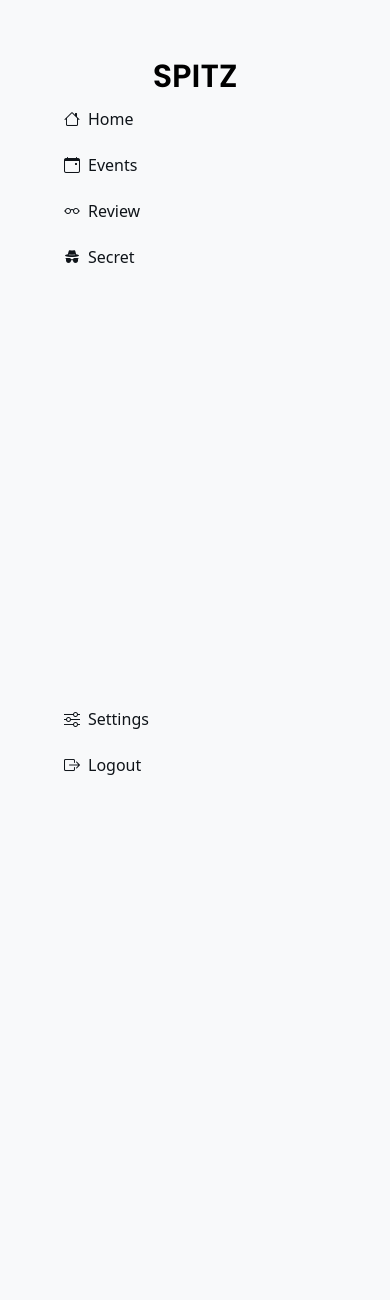
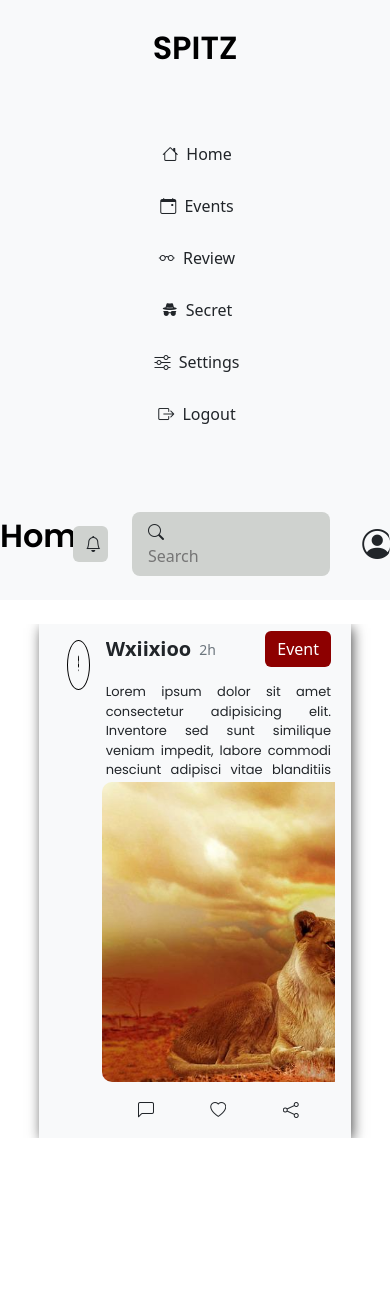
Before and after one commit to Echezonac/spitz-official, a Django app: page / in a window 390 px wide; the page is wider, and only the part inside the window is pictured. Shown: the top 1300 px of that part. After the commit the page ends 1138 px from the top of that part, so only its background shows below. Run offline with Django 4.2, Linux system fonts and the light colour scheme.

Commit message:
complete landing page 25%

```diff
--- a/home_app/urls.py
+++ b/home_app/urls.py
@@ -3,4 +3,5 @@ from home_app import views
 
 urlpatterns = [
     path('', views.home,name='home_page'),
+    path('spitz/',views.detail_spitz, name='spitz-detail')
 ]
--- a/home_app/views.py
+++ b/home_app/views.py
@@ -5,3 +5,7 @@ from .models import *
 def home(request):
     context = {}
     return render(request,'pages/index.html',context)
+
+def detail_spitz(request):
+    context = {}
+    return render(request,'pages/spitz-detail.html',context)
--- a/static/css/style.css
+++ b/static/css/style.css
@@ -4,6 +4,7 @@
     margin: 0px;
     list-style: none;
     text-decoration: none;
+    overflow-x: hidden;
 }
 :root{
     --font1: 'Poppins', sans-serif;
@@ -13,32 +14,35 @@
     --red-color:#8d0000;
     --light-color:white;
 }
-.btnx:hover{
-  background-color:var(--red-color);
-  border: none;
-  padding: 5px 4px;
+::-webkit-scrollbar {
+  width: 2px;
 }
-.btnx:hover a{
-    color: var(--light-color);
-    font-weight: bold;
+::-webkit-scrollbar-track {
+  background: var(--light-color);
 }
-.btnx{
-    border-radius: 8px;
-    display: block;
-    width: fit-content;
-    padding: 3px 4px;
-    color: var(--dark-color);
-    /* transition: all 0.3s ease 0s; */
+/* Handle */
+::-webkit-scrollbar-thumb {
+  background: var(--red-color);
+}
+.btn{
+    display: block !important;
+    width: fit-content !important;
+    border: none;
+}
+.btn-outline-dark:hover{
+    outline: none !important;
+    box-shadow: none !important;
+    background-color: var(--red-color) !important;
 }
 
 .heading{
     font-family:var(--font1);
     font-weight: 700;
-    line-height: 24px;
+    /* line-height: 24px; */
     text-decoration: none;
-    font-weight: 700;
     color: var(--darker-color);
     font-size: 2em;
+    border: none;
 }
 .heading:hover{
     color: var(--darker-color);
@@ -46,25 +50,9 @@
 p{
     font-family: var(--font1);
 }
-/* ====================Side-bar menu styling start */
 
-.sidebar-menu ul{
-    margin: 0px auto;
-    padding: 0px 16px;
+/* Navbar styling */
+#navbar{
+    display: flex;
+    align-items: center;
 }
-.sidebar-menu li{
-    width: 100% !important;
-}
-.sidebar-menu a{
- text-decoration: none;
- color: var(--dark-color);
- font-size: 16px;
- line-height: 24px;
- font-weight: 400;
- font-family: var(--font2);
-}
-.vertical-line{
-    width: 1px;
-    height: 80vh;
-    background-color:gray;
-}
--- a/templates/base.html
+++ b/templates/base.html
@@ -1,13 +1,15 @@
 {% load static %}
 <!doctype html>
 <html lang="en">
+
 <head>
     <meta charset="utf-8">
     <meta name="viewport" content="width=device-width, initial-scale=1">
     <!-- google fonts -->
     <link rel="preconnect" href="https://fonts.googleapis.com">
     <link rel="preconnect" href="https://fonts.gstatic.com" crossorigin>
-    <link href="https://fonts.googleapis.com/css2?family=Poppins:ital,wght@0,200;0,400;0,600;1,200;1,400;1,600&display=swap"
+    <link
+        href="https://fonts.googleapis.com/css2?family=Poppins:ital,wght@0,200;0,400;0,600;1,200;1,400;1,600&display=swap"
         rel="stylesheet">
     <!-- Bootstrap Icon CDN -->
     <link rel="stylesheet" href="https://cdn.jsdelivr.net/npm/bootstrap-icons@1.8.3/font/bootstrap-icons.css">
@@ -15,7 +17,8 @@
     <title>{% block title %}Spitz- www.spitz.com{% endblock %}</title>
     <link href="https://cdn.jsdelivr.net/npm/bootstrap@5.2.0-beta1/dist/css/bootstrap.min.css" rel="stylesheet"
         integrity="sha384-0evHe/X+R7YkIZDRvuzKMRqM+OrBnVFBL6DOitfPri4tjfHxaWutUpFmBp4vmVor" crossorigin="anonymous">
-    <meta name="description" content="{% block description %}Spitz is a microblogging and social networking platform on which users post event, secret and reviews on products, individuals, organisation and location anonymously. The identity of it's users are private and ensure that only real and active users stay on the platforms{% endblock %}">
+    <meta name="description"
+        content="{% block description %}Spitz is a microblogging and social networking platform on which users post event, secret and reviews on products, individuals, organisation and location anonymously. The identity of it's users are private and ensure that only real and active users stay on the platforms{% endblock %}">
     <meta name="author" content="enaDot, Artelligence, KassyJulz, Godwin Omoigbera">
     <!-- Custom css -->
     <link rel="stylesheet" href="{% static 'css/style.css' %}">
@@ -23,6 +26,16 @@
     <link rel="shortcut icon" href="{% static 'img/favicon.png' %}" type="image/x-icon">
     <meta name="keywords"
         content="{% block keywords %}users, spitz, location, stay, active, real, only, ensure, private, identity, blog,event, secret, review, social, network, chat, data{% endblock %}">
+    <style>
+        * {
+            padding: 0px;
+            margin: 0px;
+            list-style: none;
+            text-decoration: none;
+            overflow-x: hidden;
+            box-sizing: border-box !important;
+        }
+    </style>
 </head>
 
 <body>
--- a/templates/pages/index.html
+++ b/templates/pages/index.html
@@ -1,42 +1,195 @@
 {% extends 'base.html' %}
 {% load static %}
 <title>{% block title %}Home - spitz- www.spitz.com{% endblock %}</title>
-{% block description %}Spitz is a microblogging and social networking platform on which users post event, secret and reviews on products, individuals, organisation and location anonymously. The identity of it's users are private and ensure that only real and active users stay on the platform.{% endblock %}
-{% block keywords %}home, users, spitz, location, stay, active, real, only, ensure, private, identity, blog,event, secret, review, social,network, chat, data{% endblock %}
+{% block description %}Spitz is a microblogging and social networking platform on which users post event, secret and
+reviews on products, individuals, organisation and location anonymously. The identity of it's users are private and
+ensure that only real and active users stay on the platform.{% endblock %}
+{% block keywords %}home, users, spitz, location, stay, active, real, only, ensure, private, identity, blog,event,
+secret, review, social,network, chat, data{% endblock %}
 {% block main %}
-<!-- Full page start -->
-<section class="row">
-    <!-- left side start -->
-    <div class="col-lg-2 col-md-2 bg-light p-5" style="height: 100vh;">
-        <!-- brand name start -->
-        <a href="#" class="d-block mx-auto heading text-center my-3">
-            SPITZ
+<style>
+  .btn{
+    display: block !important;
+    width: fit-content !important;
+    border: none;
+}
+.btn-outline-dark:hover{
+    outline: none !important;
+    box-shadow: none !important;
+    background-color: var(--red-color) !important;
+}
+.btnx{
+  background-color:#8d0000 !important;
+  color: white !important;
+
+}
+  .search-input-box {
+    border-radius: 8px;
+    background-color: #CFD2CF;
+  }
+
+  .search-input-box input {
+    border: none;
+    outline: none;
+    background-color: #CFD2CF;
+  }
+
+  .user-profile {
+    width: fit-content;
+    height: fit-content;
+    border-radius: 50%;
+  }
+
+  .bi-person-circle {
+    font-size: 30px;
+  }
+
+  @media (max-width:991px) {
+    .spitz-lg-ads {
+      display: none !important;
+    }
+  }
+</style>
+<section class="row" style="max-height: 100vh !important; height: 100vh !important;">
+  <!-- sidebar start -->
+  <div class="col-lg-2 col-md-3 bg-light" style="max-height:100vh !important;">
+    <ul class="p-0 py-4" style="width: 100%;height: inherit !important;">
+      <!-- brand name start -->
+      <li class="mx-auto">
+        <a href="#" class="d-block mx-auto heading mb-5 text-center">
+          SPITZ
         </a>
-        <!-- brand name end -->
-        <!-- navbar menu start -->
-        <div class="sidebar-menu">
-            <!-- top sidebar-menu start -->
-            <ul >
-                <li class="my-3 btnx"><a href="#"><i class=" mx-2 bi bi-house"></i>Home</a></li>
-                <li class="my-3 btnx"><a href="#"><i class=" mx-2 bi bi-calendar-event"></i>Events</a></li>
-                <li class="my-3 btnx"><a href="#"><i class=" mx-2 bi bi-eyeglasses"></i>Review</a></li>
-                <li class="my-3 btnx"><a href="#"><i class=" mx-2 bi bi-incognito"></i>Secret</a></li>
-            </ul>
-            <!-- top sidebar-menu end -->
-            <ul style="height: 30vh;"></ul>
-            <!-- bottom sidebar-menu start -->
-            <ul>
-                <li class="my-3 btnx"><a href="#"><i class=" mx-2 bi bi-sliders"></i>Settings</a></li>
-                <li class="my-3 btnx"><a href="#"><i class=" mx-2 bi bi-box-arrow-right"></i>Logout</a></li>
-            </ul>
-            <!-- bottom sidebar-menu end -->
+      </li>
+      <!-- brand name end -->
+      <!-- sidebar menu start -->
+      <li class="my-3">
+        <a href="#" class=" mx-auto btn btn-outline-dark text-decoration-none">
+          <i class=" mx-1 bi bi-house"></i>
+          Home
+        </a>
+      </li>
+      <li class="my-3">
+        <a href="#" class="mx-auto btn btn-outline-dark text-decoration-none">
+          <i class=" mx-1 bi bi-calendar-event"></i>
+          Events
+        </a>
+      </li>
+      <li class="my-3">
+        <a href="#" class="mx-auto btn btn-outline-dark text-decoration-none">
+          <i class=" mx-1 bi bi-eyeglasses"></i>
+          Review
+        </a>
+      </li>
+      <li class="my-3">
+        <a href="#" class="mx-auto btn btn-outline-dark text-decoration-none">
+          <i class=" mx-1 bi bi-incognito"></i>
+          Secret
+        </a>
+      </li>
+      <li class="my-3">
+        <a href="#" class="mx-auto btn btn-outline-dark text-decoration-none">
+          <i class=" mx-1 bi bi-sliders"></i>
+          Settings
+        </a>
+      </li>
+      <li class="my-3">
+        <a href="#" class="mx-auto btn btn-outline-dark text-decoration-none">
+          <i class=" mx-1 bi bi-box-arrow-right"></i>
+          Logout
+        </a>
+      </li>
+      <!-- sidebar menu end -->
+    </ul>
+  </div>
+  <!-- sidebar end -->
+  <!-- main section start -->
+  <div class="col-lg-10 col-md-9" style="max-height:100vh !important;">
+    <div class="row">
+      <!-- navbar start -->
+      <div class="col-12 bg-light d-flex align-items-center justify-content-between py-4 px-lg-5 px-md-3">
+        <!-- page title start -->
+        <p class="heading">Home</p>
+        <!-- page title end -->
+        <!-- menu start -->
+        <div class="navbar-menu d-flex align-items-center">
+          <!-- notification start -->
+          <a href="#" class="btn" style="background-color:#CFD2CF ;">
+            <i class="bi bi-bell text-dark"></i>
+          </a>
+          <!-- notification end -->
+          <!-- search bar start -->
+          <div class="search-input-box mx-4 px-3 py-2">
+            <i class="bi bi-search"></i>
+            <input type="search" name="" id="searchinput" placeholder="Search">
+          </div>
+          <!-- search bar end -->
+          <div class="user-profile py-1 px-2">
+            <i class="bi  bi-person-circle"></i>
+          </div>
         </div>
-        <!-- navbar menu end -->
+        <!-- menu end -->
+      </div>
+      <!-- navbar end -->
+      <!-- content start -->
+      <div class="col-12">
+        <!-- content body start -->
+        <div class="row">
+          <!-- spitz body start -->
+          <div class="col-lg-8 col-md-12" style="max-height:100vh;height: 100vh;">
+            <!-- spitz-body-start -->
+            <div class="row" style="overflow-y:auto ;">
+              <!-- spitz-col start -->
+              <div class="col-12 my-4">
+                <a href="{% url 'spitz-detail' %}" class="row px-3 spitz-box mx-auto bg-light" style="width: 80%; height: fit-content;box-shadow: 2px 3px 13px -1px rgba(0,0,0,0.75);text-decoration: none;">
+                  <!-- spitz-side bar start -->
+                  <div class="col-2 py-3" style="height:inherit ;">
+                    <img src="{% static 'img/spy.png' %}" class="img-fluid d-block mx-auto" alt=""
+                      style="border:1px solid black;border-radius: 50%;height: 50px;padding: 10px;">
+                  </div>
+                  <!-- spitz-side bar end -->
+                  <div class="col-10 p-0" style="height: inherit;">
+                    <!-- topbar start -->
+                    <div class="topbar px-1 d-flex justify-content-between align-items-center" style="height:50px;width: 100%;">
+                     <div class="d-flex justify-content-between align-items-center" style="height: fit-content;">
+                      <small class="text-dark fw-bold fs-5">Wxiixioo</small>
+                      <small class="px-2 text-secondary">2h</small>
+                     </div>
+                     <button class="btn btnx">Event</button>
+                    </div>
+                    <!-- text-box -->
+                    <div class="text-box px-1 mt-2" style="height: 100px;width: 100%;">
+                    <p class="text-dark" style="text-align:justify ;font-size: small;">
+                      Lorem ipsum dolor sit amet consectetur adipisicing elit. Inventore sed sunt similique veniam impedit, labore commodi nesciunt adipisci vitae blanditiis distinctio officia sapiente nulla fugiat.
+                    </p>
+                    </div>
+                    <!-- text-img-box -->
+                    <div class="text-img-box bg-light" style="height: 300px;width: 100%;">
+                    <img src="{% static 'img/blog-img.jpg' %}" alt="" style="max-height: 300px; border-radius: 10px;">
+                    </div>
+                    <!-- spitz-blog-icon start -->
+                    <div class="spitz-blog-icon py-3 px-2 d-flex justify-content-around">
+                      <i class="bi bi-chat-left text-dark"></i>
+                      <i class="bi bi-heart text-dark"></i>
+                      <i class="bi bi-share text-dark"></i>
+                    </div>
+                    <!-- spitz-blog-icon end -->
+                  </div>
+                </a>
+              </div>
+              <!-- spitz-col end -->
+            </div>
+            <!-- spitz-body-end -->
+          </div>
+          <!-- spitz body end -->
+          <!-- ads start -->
+          <div class="col-lg-4 col-md-5 bg-danger spitz-lg-ads" style="height:100px;"></div>
+          <!-- ads end -->
+        </div>
+        <!-- content body end -->
+      </div>
+      <!-- content end -->
     </div>
-    <!-- left side end -->
-    <!--right side start  -->
-    <div class="col-lg-10 col-md-10" style="height: 100vh;"></div>
-    <!-- right side end -->
+  </div>
+  <!-- main section end -->
 </section>
-<!-- full page end -->
 {% endblock %}
```
Also changed, not shown: static/img/blog-img.jpg (added), static/img/spy.png (added), static/js/index.js (added), templates/pages/spitz-detail.html (added).
